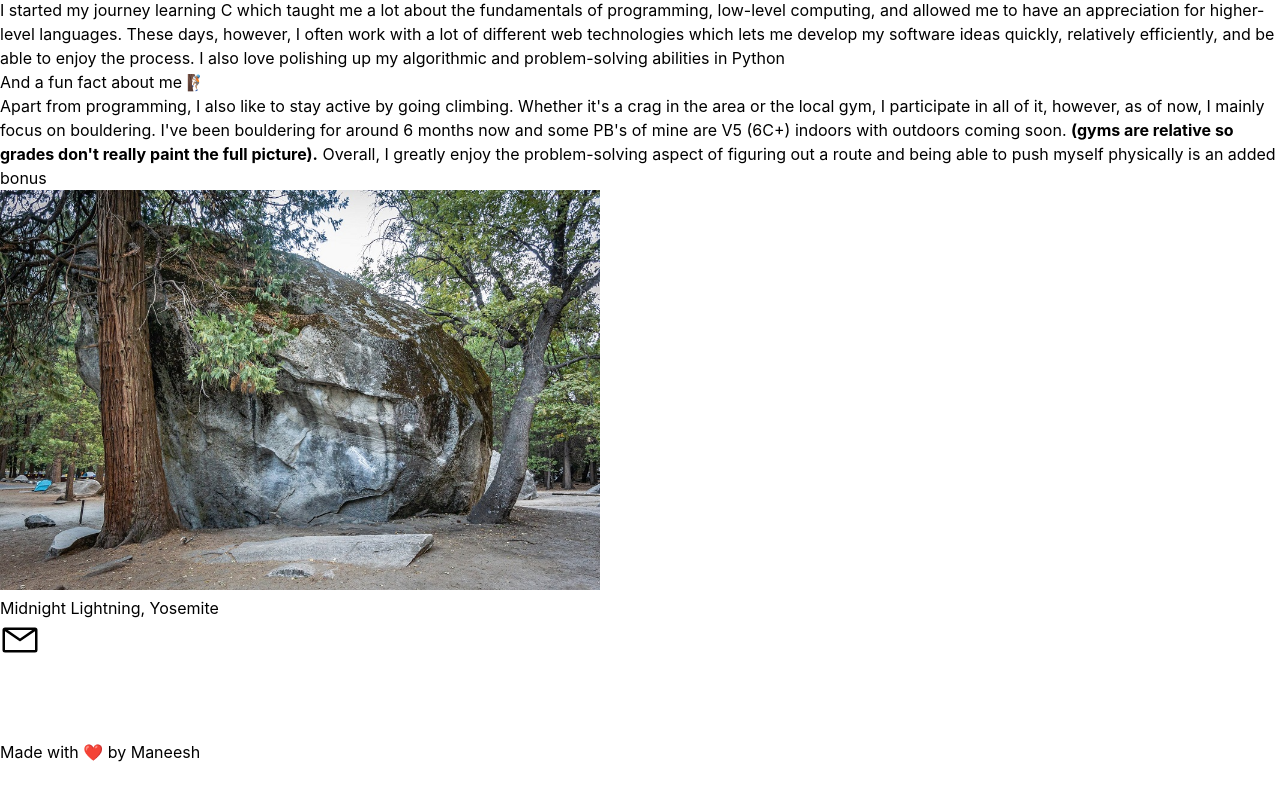
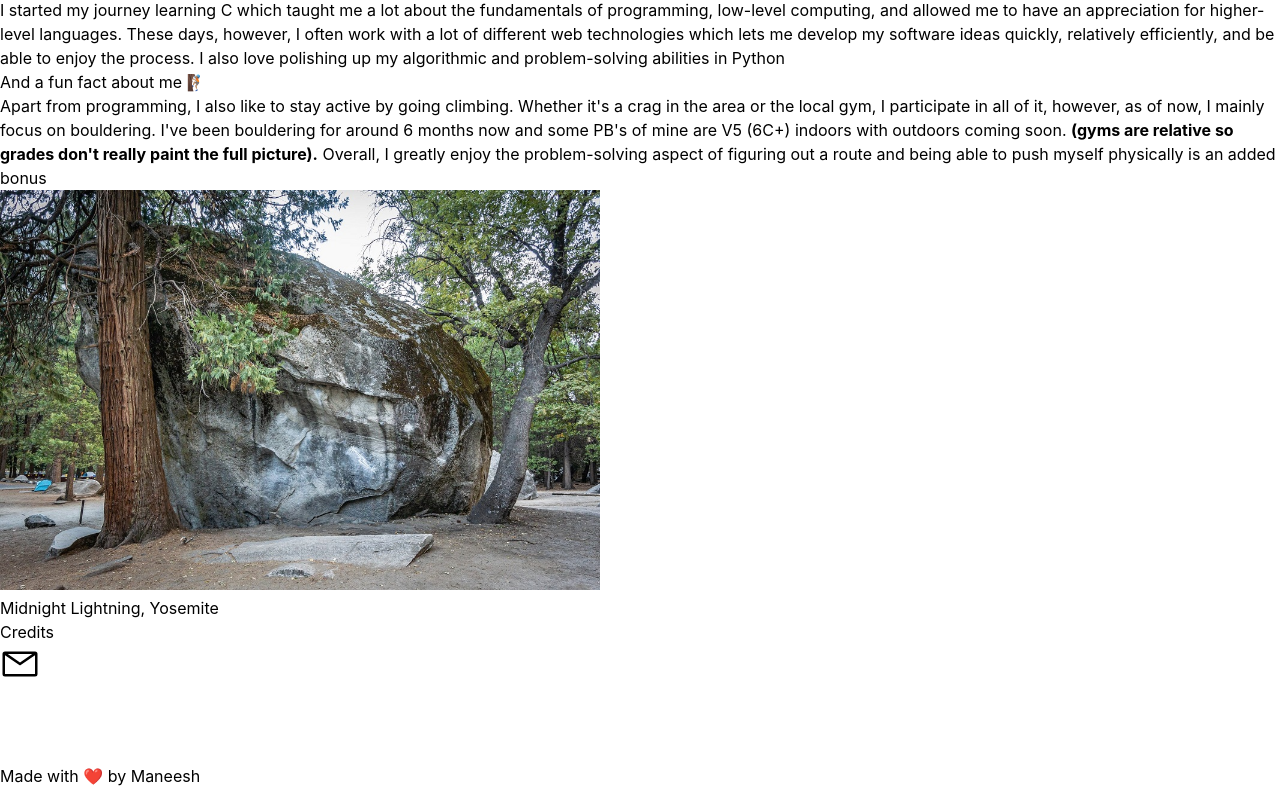
Before and after one commit to ManeeshWije/Personal-Website, a Next.js app: page /#/ in a window 1280 px wide. Shown: the part 2726-3514 px from the top of the page. Before the commit the page ends 3490 px from the top, so only its background shows below. Built offline with nearby package versions, Linux system fonts and the light colour scheme; some icons are missing; what @material-tailwind/react would draw is missing.

Commit message:
add credits

```diff
--- a/pages/index.jsx
+++ b/pages/index.jsx
@@ -264,7 +264,7 @@ export default function Home() {
         </Typography>
         <div
           id='yosemite'
-          className='animate-in slide-in-from-left-full duration-500 w-5/12 p-4 flex flex-row flex-wrap float-right justify-center items-center'
+          className='animate-in slide-in-from-left-full duration-500 w-5/12 p-4 flex flex-col flex-wrap float-right justify-center items-center'
         >
           <Image
             src={yosemite}
@@ -275,6 +275,9 @@ export default function Home() {
             priority
           />
           <p>Midnight Lightning, Yosemite</p>
+          <a className='text-blue-400' href='https://gripped.com/news/tom-herbert-51-sends-midnight-lightning-v8-in-yosemite/'>
+            Credits
+          </a>
         </div>
       </div>
     </>
```
